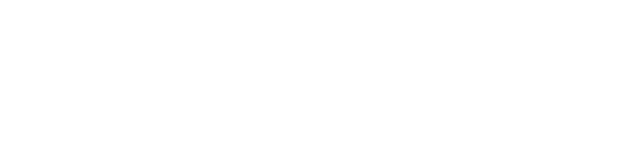
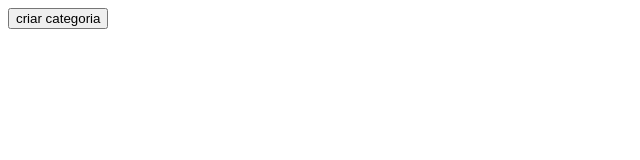
Before and after one commit to isa1307/2tds1-projects, a plain HTML site: page pages/category-product.html in a window 1280 px wide. Shown: the whole page, without its empty margins (0-640 px from the left). Drawn offline with Linux system fonts and the light colour scheme.

Commit message:
feat: create button html

```diff
--- a/assets/js/script.category-product.js
+++ b/assets/js/script.category-product.js
@@ -35,6 +35,10 @@ class CategoryService {
 
 const categoriesList = new CategoryService();
 
-function createCategorie(){
+function createCategory(){
+    const categoryName = "Candies";
 
+    categoriesList.addCategory(categoryName);
+
+    console.log(categoriesList.categories)
 }
--- a/pages/category-product.html
+++ b/pages/category-product.html
@@ -8,6 +8,6 @@
     <title>category-product</title>
 </head>
 <body>
-
+ <button onclick="createCategory()">criar categoria </button>
 </body>
 </html>
```
